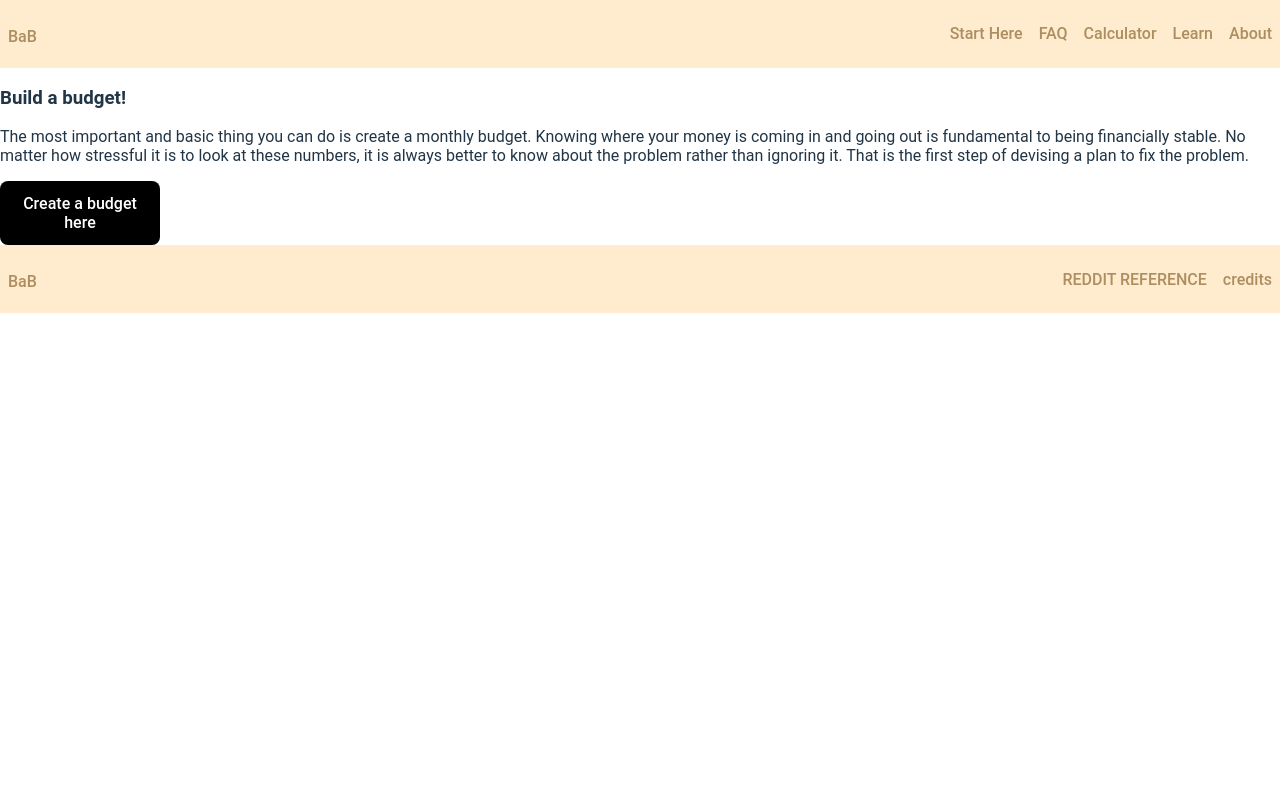
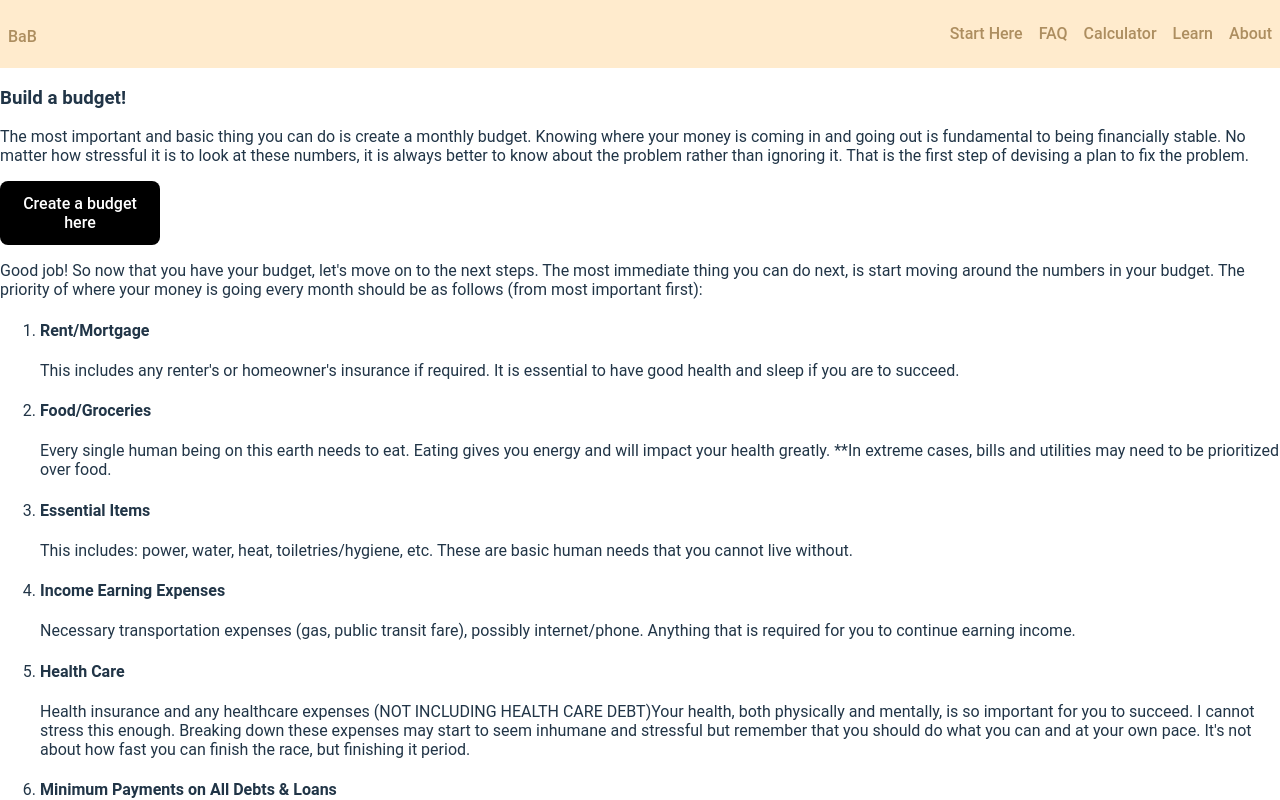
Before and after one commit to doanaminh/build-a-budget, a React (Vite) app in the folder client/: page /learn-budget in a window 1280 px wide. Shown: the top 800 px of the page. Built offline with nearby package versions, Linux system fonts and the light colour scheme; a web font is replaced by a local one.

Commit message:
adding more content to Learn-Budget page

```diff
--- a/client/src/pages/Learn-Budget.tsx
+++ b/client/src/pages/Learn-Budget.tsx
@@ -19,7 +19,34 @@ export default function () {
                     onClick={() => navigate("/budget-calculator")}
                 >Create a budget here</Button>
                 <section>
+                    <p>Good job! So now that you have your budget, let's move on to the next steps. The most immediate thing you can do next, is start moving around the numbers in your budget. The priority of where your money is going every month should be as follows (from most important first):</p>
+                    <ol>
+                        <li>
+                            <h4>Rent/Mortgage</h4>
+                            <p>This includes any renter's or homeowner's insurance if required. It is essential to have good health and sleep if you are to succeed.</p>
+                        </li>
+                        <li>
+                            <h4>Food/Groceries</h4>
+                            <p>Every single human being on this earth needs to eat. Eating gives you energy and will impact your health greatly. **In extreme cases, bills and utilities may need to be prioritized over food.</p>
+                        </li>
+                        <li>
+                            <h4>Essential Items</h4>
+                            <p>This includes: power, water, heat, toiletries/hygiene, etc. These are basic human needs that you cannot live without.</p>
+                        </li>
+                        <li>
+                            <h4>Income Earning Expenses</h4>
+                            <p>Necessary transportation expenses (gas, public transit fare), possibly internet/phone. Anything that is required for you to continue earning income.</p>
+                        </li>
+                        <li>
+                            <h4>Health Care</h4>
+                            <p>Health insurance and any healthcare expenses (NOT INCLUDING HEALTH CARE DEBT)Your health, both physically and mentally, is so important for you to succeed. I cannot stress this enough. Breaking down these expenses may start to seem inhumane and stressful but remember that you should do what you can and at your own pace. It's not about how fast you can finish the race, but finishing it period.</p>
+                        </li>
+                        <li>
+                            <h4>Minimum Payments on All Debts & Loans</h4>
+                            <p>This includes: student loans, credit cards, etc. The only time you should strive to pay off a debt faster is: when you can decrease the interest rate through refinancing. This is a complicated topic with complicated calculations and you should ask your lendor about options about this topic. Most of the time you want to pay the absolute minimum so you can put the rest of your income towards something else if needed.</p>
+                        </li>
 
+                    </ol>
                 </section>
             </section>
         </>
```
